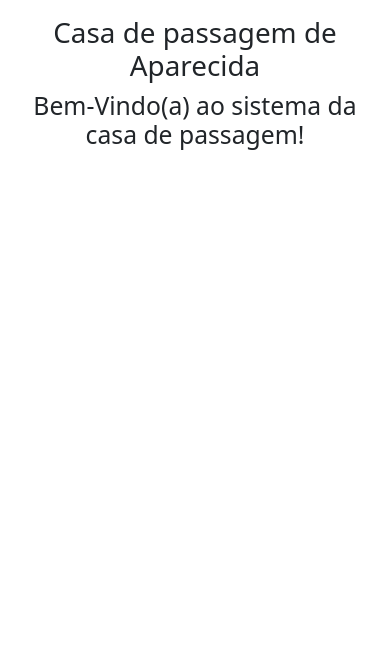
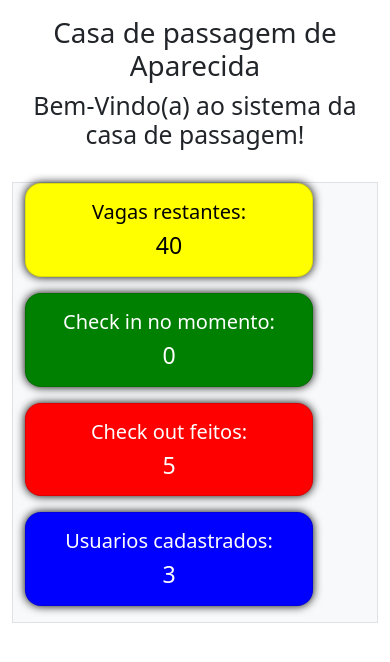
Before and after one commit to Kalleco/CasaPassagem, a PHP site: page / in a window 390 px wide. Shown: the top 662 px of the page. Run offline with PHP 8.4, Linux system fonts and the light colour scheme; data comes from the database, SQL or seed files in the repository; both versions use the stored data as it was after the commit.

Commit message:
Formulario remodelado e na index foi adicionado cards de checkin feitos, numero de vagas restantes, checkout realizado e todos os hospedes cadastrados

```diff
--- a/css/style.css
+++ b/css/style.css
@@ -6,3 +6,35 @@
 form{
   display: inline;
 }
+
+.card{
+  width: 18rem;
+}
+
+#cardcheckin{
+  background-color: green;
+  color: white;
+  border-radius: 1rem;
+  box-shadow: 0 0 10px black;
+}
+
+#cardcheckout{
+  background-color: red;
+  color: white;
+  border-radius: 1rem;
+  box-shadow: 0 0 10px black;
+}
+
+#cardcadastros{
+  background-color: blue;
+  color: white;
+  border-radius: 1rem;
+  box-shadow: 0 0 10px black;
+}
+
+#vagasrestantes{
+  background-color: yellow;
+  color: black;
+  border-radius: 1rem;
+  box-shadow: 0 0 10px black;
+}
--- a/index.html
+++ b/index.php
@@ -1,9 +1,29 @@
+<?php
+  require 'Formularios/processo.php';
+
+  $stmtativo = $db->prepare("select count(*) from hospedagens where data_checkout is null");
+  $stmtativo->execute();
+  $checkinativo = $stmtativo->fetchColumn();
+
+  $stmtinativo = $db->prepare("select count(*) from hospedagens");
+  $stmtinativo->execute();
+  $checkoutativo = $stmtinativo->fetchColumn();
+
+  $stmtcontagem = $db->prepare("select count(*) from moradores");
+  $stmtcontagem->execute();
+  $contagem = $stmtcontagem->fetchColumn();
+
+   $total_vagas = 40;
+   $vagas_restantes = $total_vagas - $checkinativo;
+?>
+
 <!DOCTYPE html>
 <html lang="pt-BR">
 <head>
     <meta charset="UTF-8">
     <meta name="viewport" content="width=device-width, initial-scale=1.0">
     <title>Casa de passagem</title>
+    <link rel="stylesheet" href="css/style.css">
     <link href="https://cdn.jsdelivr.net/npm/bootstrap@5.0.2/dist/css/bootstrap.min.css" rel="stylesheet" integrity="sha384-EVSTQN3/azprG1Anm3QDgpJLIm9Nao0Yz1ztcQTwFspd3yD65VohhpuuCOmLASjC" crossorigin="anonymous">
 </head>
     <body>
@@ -35,8 +55,45 @@
           <h1>Casa de passagem de Aparecida</h1>
 
           <h2>Bem-Vindo(a) ao sistema da casa de passagem!</h2>
+          <br>
+      <div class = "row justify-content-center bg-light border">
+        <div class = "col-md-3 mb-3">
+          <div class = "card" id = "vagasrestantes">
+          <div class = "card-body">
+            <h5 class = "card-title">Vagas restantes:</h5>
+            <h3 class = "card-text"><?php echo $vagas_restantes; ?></h3>
+        </div>
+        </div>
         </div>
 
+        <div class = "col-md-3 mb-3">
+          <div class = "card" id = "cardcheckin">
+          <div class = "card-body">
+            <h5 class = "card-title">Check in no momento:</h5>
+            <h3 class = "card-text"><?php echo $checkinativo; ?></h3>
+        </div>
+        </div>
+        </div>
+
+        <div class = "col-md-3 mb-3">
+        <div class = "card" id = "cardcheckout">
+          <div class = "card-body">
+            <h5 class = "card-title">Check out feitos:</h5>
+            <h3 class = "card-text"><?php echo $checkoutativo; ?></h3>
+        </div>
+          </div>
+        </div>
+
+          <div class = "col-md-3 mb-3">
+        <div class = "card" id = "cardcadastros">
+          <div class = "card-body">
+            <h5 class = "card-title">Usuarios cadastrados:</h5>
+            <h3 class = "card-text"><?php echo $contagem; ?></h3>
+        </div>
+          </div>
+        </div>
+        </div>
+        </div>
       </div>
       </main>
 
```
Also changed, not shown: Formularios/editar.php (+26 -7 lines), cadmorador.html (+17 -4 lines), Formularios/db.sqlite.
